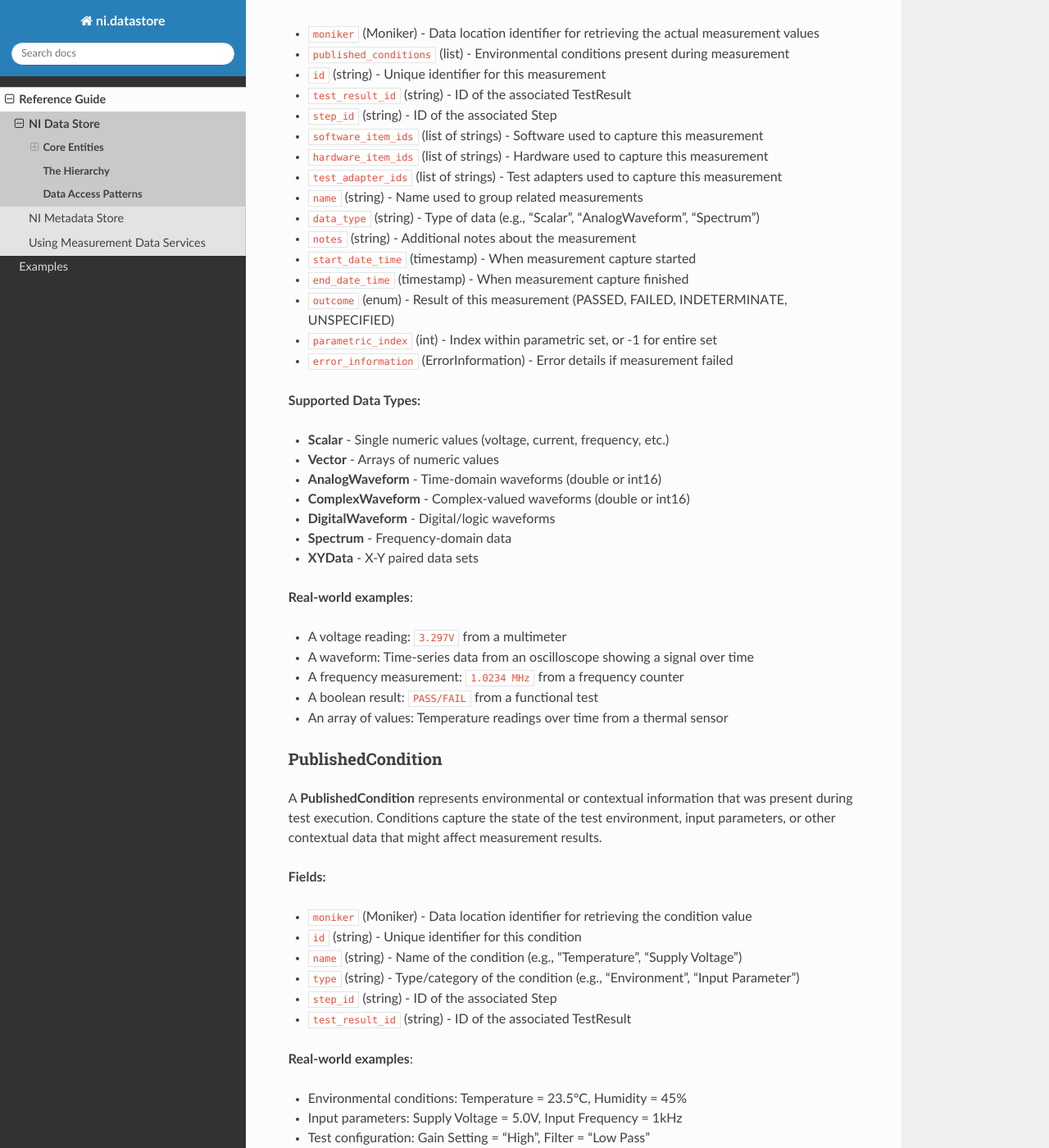
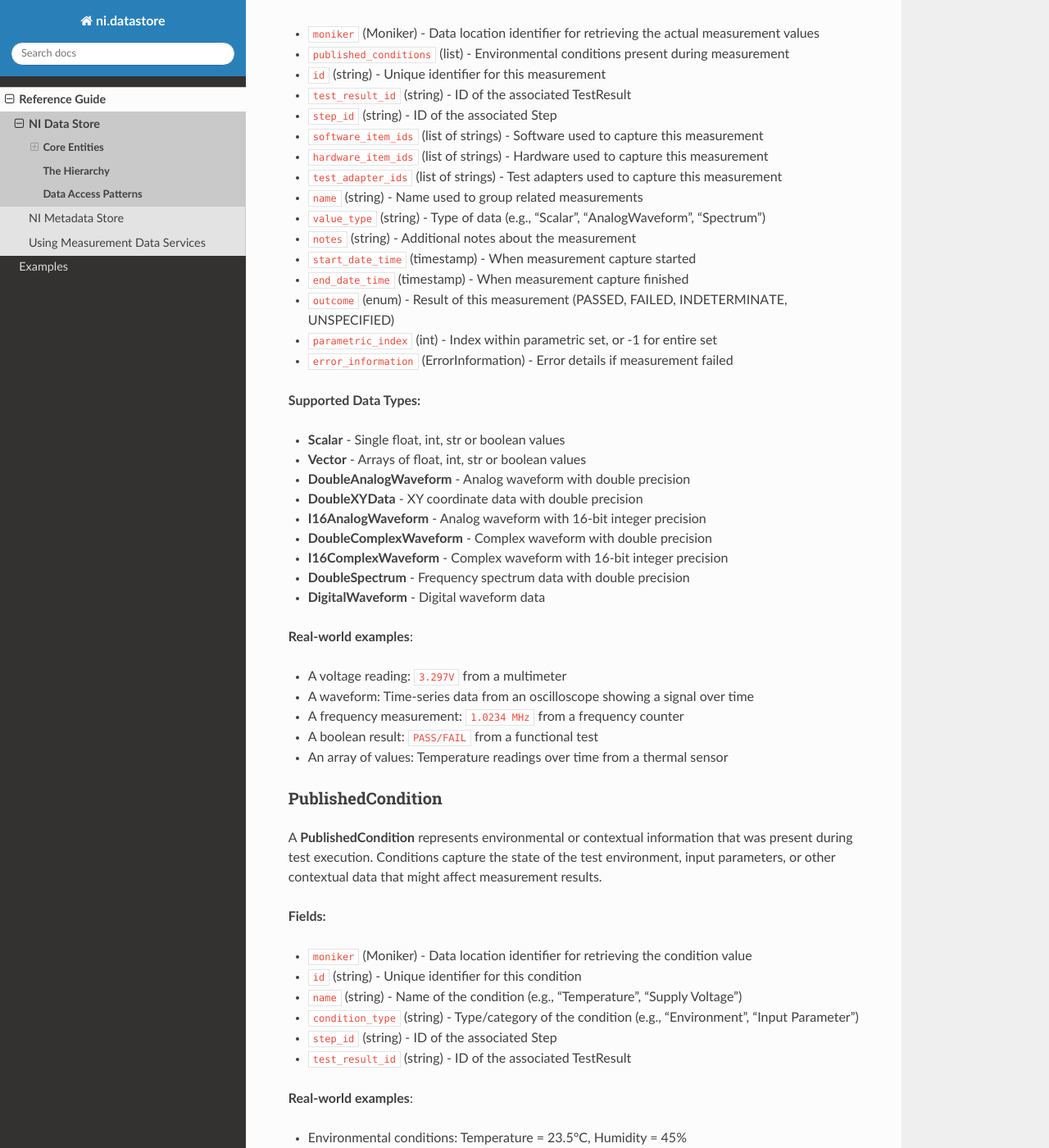
Before and after one commit to ni/datastore-python, a Sphinx documentation site: the page built from docs/reference/ni-data-store.md, in a window 1280 px wide and 1400 px high, scrolled down 2023 px. Shown: the whole window at 82% size. Built offline with Sphinx 7.4.7 and the Read the Docs theme 3.1.0, drawn with Linux system fonts in a browser that asks for light colours; pages that are not in the unit, such as notebooks, are missing from menus; some of the changed text lies outside the part shown.

Commit message:
Update data document to match current fields

```diff
--- a/docs/reference/ni-data-store.md
+++ b/docs/reference/ni-data-store.md
@@ -68,7 +68,7 @@
 - `hardware_item_ids` (list of strings) - Hardware used to capture this measurement
 - `test_adapter_ids` (list of strings) - Test adapters used to capture this measurement
 - `name` (string) - Name used to group related measurements
-- `data_type` (string) - Type of data (e.g., "Scalar", "AnalogWaveform", "Spectrum")
+- `value_type` (string) - Type of data (e.g., "Scalar", "AnalogWaveform", "Spectrum")
 - `notes` (string) - Additional notes about the measurement
 - `start_date_time` (timestamp) - When measurement capture started
 - `end_date_time` (timestamp) - When measurement capture finished
@@ -77,13 +77,15 @@
 - `error_information` (ErrorInformation) - Error details if measurement failed
 
 **Supported Data Types:**
-- **Scalar** - Single numeric values (voltage, current, frequency, etc.)
-- **Vector** - Arrays of numeric values
-- **AnalogWaveform** - Time-domain waveforms (double or int16)
-- **ComplexWaveform** - Complex-valued waveforms (double or int16)
-- **DigitalWaveform** - Digital/logic waveforms
-- **Spectrum** - Frequency-domain data
-- **XYData** - X-Y paired data sets
+- **Scalar** - Single float, int, str or boolean values
+- **Vector** - Arrays of float, int, str or boolean values
+- **DoubleAnalogWaveform** - Analog waveform with double precision
+- **DoubleXYData** - XY coordinate data with double precision
+- **I16AnalogWaveform** - Analog waveform with 16-bit integer precision
+- **DoubleComplexWaveform** - Complex waveform with double precision
+- **I16ComplexWaveform** - Complex waveform with 16-bit integer precision
+- **DoubleSpectrum** - Frequency spectrum data with double precision
+- **DigitalWaveform** - Digital waveform data
 
 **Real-world examples**:
 - A voltage reading: `3.297V` from a multimeter
@@ -99,7 +101,7 @@
 - `moniker` (Moniker) - Data location identifier for retrieving the condition value
 - `id` (string) - Unique identifier for this condition
 - `name` (string) - Name of the condition (e.g., "Temperature", "Supply Voltage")
-- `type` (string) - Type/category of the condition (e.g., "Environment", "Input Parameter")
+- `condition_type` (string) - Type/category of the condition (e.g., "Environment", "Input Parameter")
 - `step_id` (string) - ID of the associated Step
 - `test_result_id` (string) - ID of the associated TestResult
 
```
Also changed, not shown: other parts of docs/reference/ni-data-store.md (+7 -7 lines).
